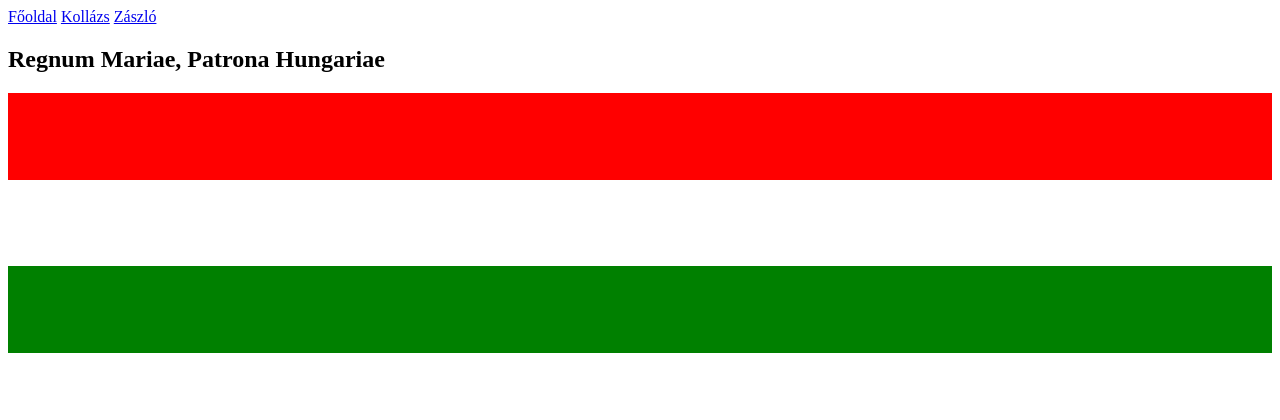
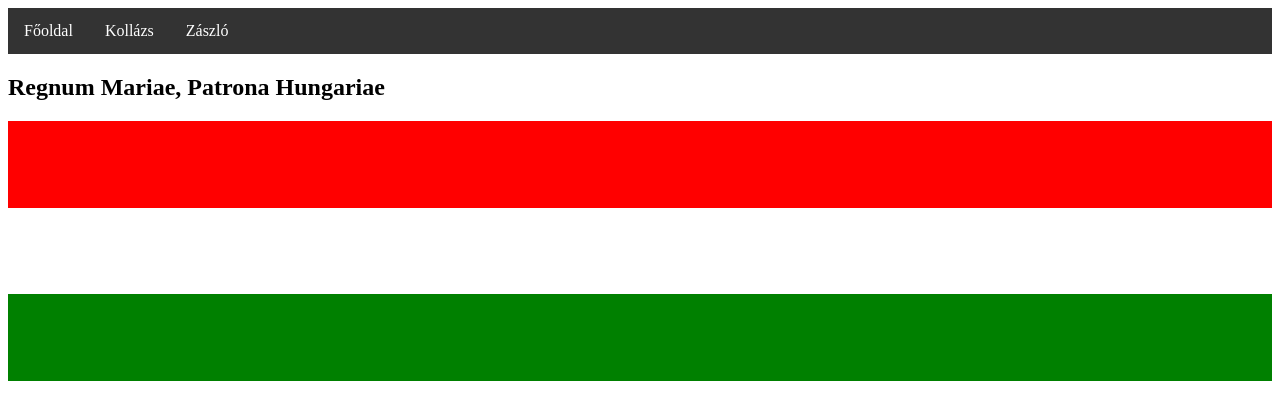
Before and after one commit to AteszXD/kollazs, a plain HTML site: page zaszlo.html in a window 1280 px wide. Drawn offline with Linux system fonts and the light colour scheme.

Commit message:
Update zaszlo.html
sgfzudwj4oiuzihdu3wdkeaeodwjjmaowudeiufcje8fcuhso8fahjefusjdco7jwhvisldhvnkchliuhvmdshuewa87ruewa9iauiweur9safuew9truoisazfoazuoizoisazfspofzpoauor7usufoiszufp9dyzfsr98ofd

```diff
--- a/zaszlo.html
+++ b/zaszlo.html
@@ -6,13 +6,38 @@
 <body>
     <style>
 div {padding:10px;}
+        ul {
+      list-style-type: none;
+      margin: 0;
+      padding: 0;
+      overflow: hidden;
+      background-color: #333;
+    }
+
+    li {
+      float: left;
+    }
+
+    li a {
+      display: block;
+      color: white;
+      text-align: center;
+      padding: 14px 16px;
+      text-decoration: none;
+    }
+
+    li a:hover {
+      background-color: #111;
+    }
 </style>
 
-    <section id="tartalom">
+     <section id="tartalom">
         <nav id="menusav">
-            <a href="index.html">Főoldal</a>
-            <a href="kollazs.html">Kollázs</a>
-            <a href="zaszlo.html">Zászló</a>
+            <ul>
+            <li><a href="index.html">Főoldal</a></li>
+            <li><a href="kollazs.html">Kollázs</a></li>
+            <li><a href="zaszlo.html">Zászló</a></li>
+            </ul>
         </nav>
 
 <h1>Regnum Mariae, Patrona Hungariae</h1>
```
